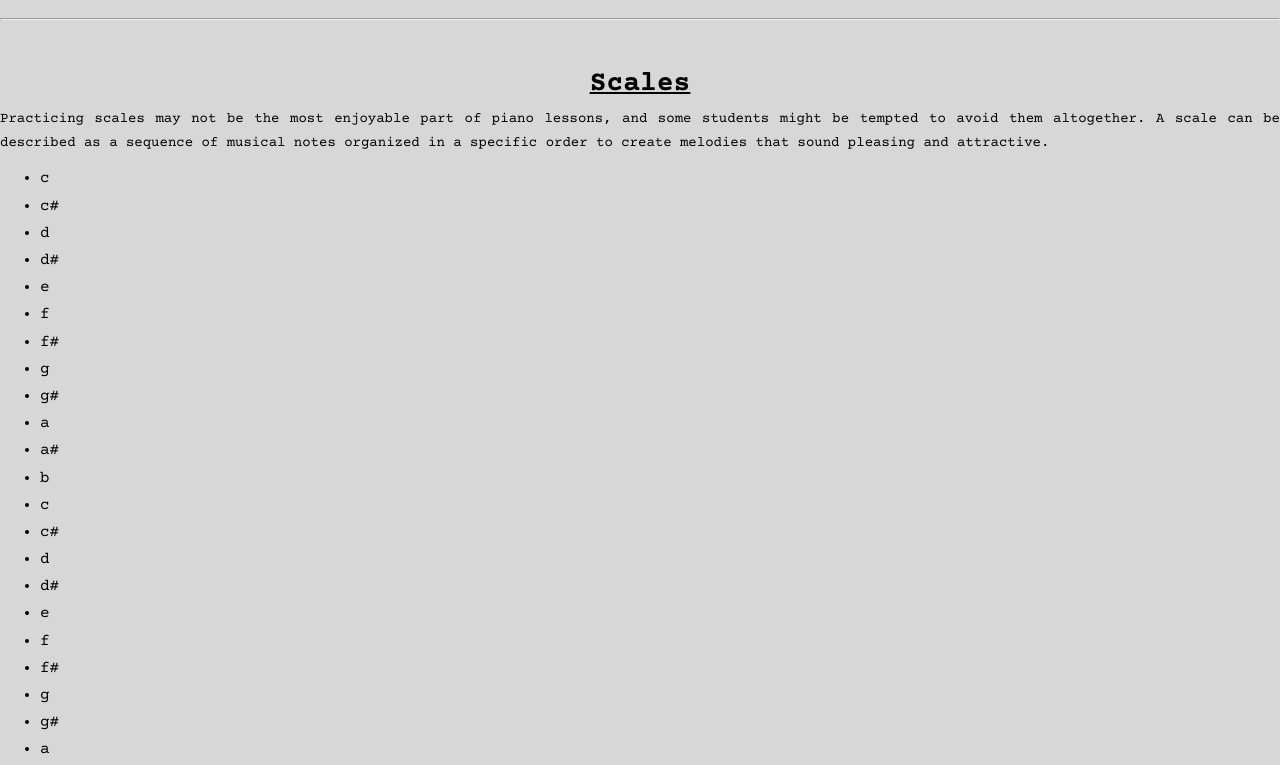
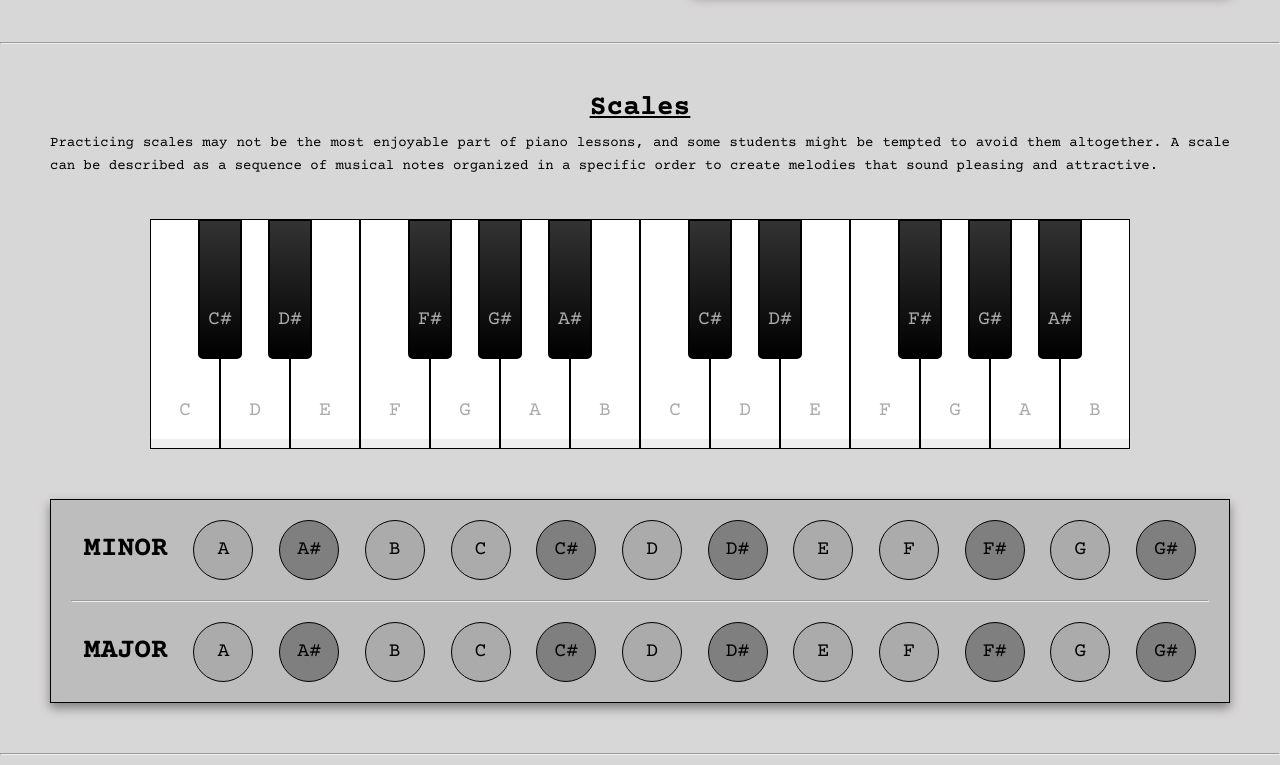
Before and after one commit to martinkapral/miniSOUNDTOOLS, a plain HTML site: page index.html in a window 1280 px wide. Shown: the part 1148-1913 px from the top of the page. Drawn offline with nearby package versions, Linux system fonts and the light colour scheme.

Commit message:
Update style.css adding scales tool

```diff
--- a/style.css
+++ b/style.css
@@ -4,10 +4,7 @@
   --clr-grey3: hsla(360, 0%, 67%, 1);
   --clr-grey4: rgb(128, 127, 127);
   --clr-white: hsl(30, 38%, 92%);
-
-  --clr-neutral-900: hsl(212, 21%, 14%);
-  --clr-neutral-400: hsl(228, 12%, 48%);
-  --clr-neutral-100: hsl(0, 0%, 100%);
+  --clr-scale: hsl(32, 100%, 50%);
 
   --ff-base: "Teko", sans-serif;
   --ff-table: "Courier Prime", monospace;
@@ -137,9 +134,17 @@
   margin-bottom: 10px;
 }
 
+.intro-container {
+  font-size: 20px;
+  margin-bottom: 50px;
+  margin-left: 50px;
+  margin-right: 50px;
+  text-align: justify;
+}
+
 .calc {
   display: flex;
-  margin-left: 12px;
+
   margin-bottom: -20px;
 }
 
@@ -278,12 +283,162 @@
   }
 }
 
+/* MEDIA FOR REVERB AND DELAY TOOLS */
+
 @media (max-width: 600px) {
   .rd-containers {
     margin-left: 5px;
     margin-right: 5px;
   }
-  .bpm-reverb {
+  .rd-containers p {
+    margin-left: 45px;
+    margin-right: 45px;
+  }
+
+  .piano-container {
+    margin-left: 5px;
+    margin-right: 5px;
+  }
+
+  /* .bpm-reverb {
     padding-left: 0px;
+  } */
+}
+
+/* KEYBOARD */
+
+.piano-keys {
+  display: flex;
+  list-style: none;
+  margin-top: 40px;
+  margin-left: -40px;
+  justify-content: center;
+}
+.piano-keys .key {
+  user-select: none;
+  position: relative;
+  text-transform: uppercase;
+}
+.piano-keys .black {
+  z-index: 2;
+  width: 44px;
+  height: 140px;
+  margin: 0 -22px 0 -22px;
+  border: 2px solid black;
+  border-radius: 0 0 5px 5px;
+  background: linear-gradient(#333, #000);
+}
+
+.piano-keys .white {
+  height: 230px;
+  width: 70px;
+
+  border: 1px solid #000;
+  background: linear-gradient(#fff 96%, #eee 4%);
+  margin-bottom: 50px;
+}
+
+.piano-keys .key span {
+  position: absolute;
+  bottom: 20px;
+  width: 100%;
+  color: var(--clr-grey3);
+  font-size: 20px;
+  text-align: center;
+}
+.piano-keys .key.hide span {
+  display: none;
+}
+.piano-keys .black span {
+  bottom: 20px;
+  color: var(--clr-grey3);
+}
+
+.scales-container {
+  background-color: var(--clr-grey2);
+  border: 1px solid black;
+  margin-left: 50px;
+  margin-right: 50px;
+  padding: 20px;
+  box-shadow: 0px 5px 10px var(--clr-grey4);
+}
+
+.scales-intro {
+  margin-left: 50px;
+  margin-right: 50px;
+}
+
+.scales-btns button {
+  background-color: var(--clr-grey3);
+  border: 1px solid black;
+  width: 60px;
+  height: 60px;
+  border-radius: 100px;
+  gap: 20px;
+  cursor: pointer;
+
+  font-size: 20px;
+  font-weight: var(--fw-regular500);
+}
+
+.scales-btns button:hover {
+  box-shadow: 0px 0px 20px 10px var(--clr-grey1);
+}
+
+.scales-btns button:focus {
+  box-shadow: 0px 0px 20px 5px var(--clr-scale);
+  background: var(--clr-scale);
+}
+
+.minor-scale {
+  display: flex;
+  justify-content: space-around;
+  align-items: center;
+  margin-bottom: 20px;
+}
+
+.major-scale {
+  display: flex;
+  justify-content: space-around;
+  align-items: center;
+}
+
+.minor-scale .sharp {
+  background-color: var(--clr-grey4);
+}
+
+.major-scale .sharp {
+  background-color: var(--clr-grey4);
+}
+
+h4 {
+  text-transform: uppercase;
+  font-size: 28px;
+}
+
+.hr3 {
+  margin-bottom: 20px;
+}
+
+/* .colored-key COLOR FILLING CLASS - into piano keys*/
+.piano-keys .colored-key {
+  background: var(--clr-scale);
+}
+
+/* MEDIA FOR SCALES TOOL */
+
+@media (max-width: 1000px) {
+  .piano-keys {
+    margin-left: -20px;
+    margin-right: 20px;
   }
 }
+
+@media (max-width: 600px) {
+  .scales-container {
+    margin-left: 5px;
+    margin-right: 5px;
+  }
+
+  /* TREBA DOROBIT SCALES RESPONZIVITU */
+}
```
